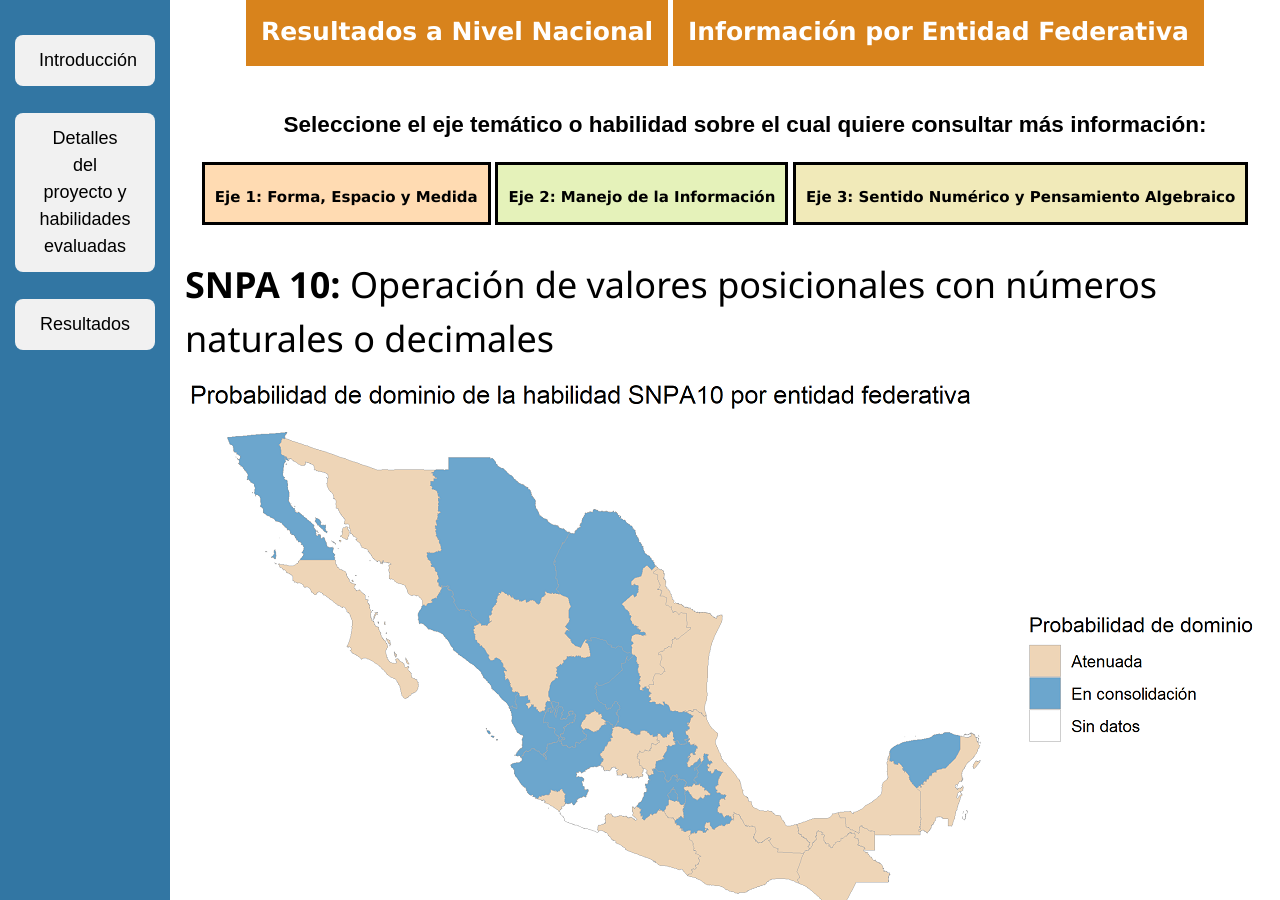
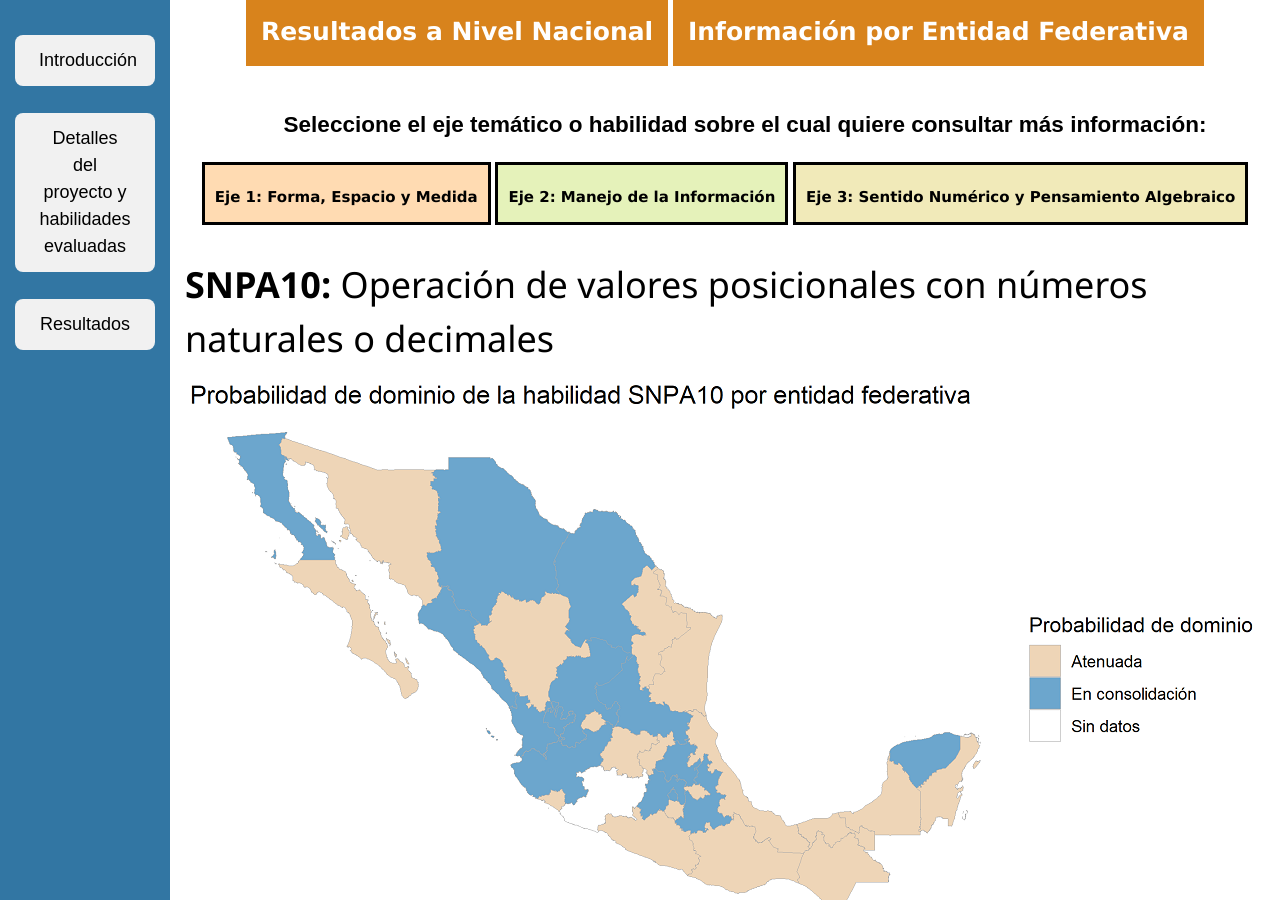
Before and after one commit to rimedie/rimedie.github.io, a Jekyll site: the page built from ProyVisuales/1_Infografia_Feb2019/Heatmaps/SNPA10.html, in a window 1280 px wide and 900 px high, scrolled down 600 px. Built offline with Jekyll 4.4.1, drawn with Linux system fonts in a browser that asks for light colours.

Commit message:
Update SNPA10.html

```diff
--- a/ProyVisuales/1_Infografia_Feb2019/Heatmaps/SNPA10.html
+++ b/ProyVisuales/1_Infografia_Feb2019/Heatmaps/SNPA10.html
@@ -4,7 +4,7 @@ title: SNPA10
 ---
 <div class="blurb">
 
-	<h1><b>SNPA 10:</b> Operación de valores posicionales con números naturales o decimales</h1>
+	<h1><b>SNPA10:</b> Operación de valores posicionales con números naturales o decimales</h1>
 	<center>
 	<img class="displayed" src="SNPA10.png" />
 	</center>
```
